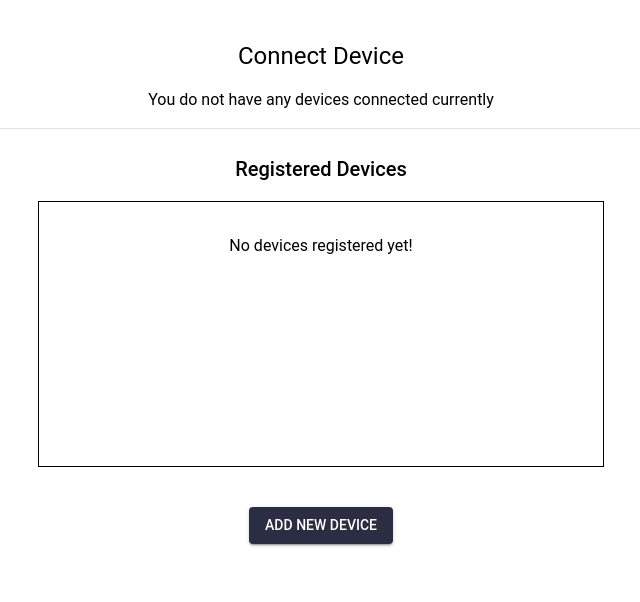
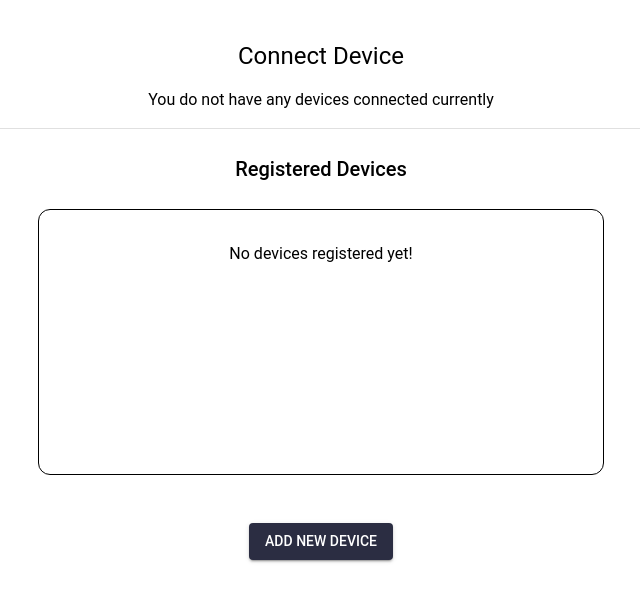
Before and after one commit to joshchyeonlee/EZFit, a React (Create React App) app: page / in a window 1280 px wide. Shown: the top 602 px of the page, without its empty margins (319-959 px from the left). Built offline with nearby package versions, Linux system fonts and the light colour scheme.

Commit message:
add margin and border radius

```diff
--- a/src/components/AccountConnectDevice.tsx
+++ b/src/components/AccountConnectDevice.tsx
@@ -147,7 +147,7 @@ function AccountConnectDevice(){
                 <Box padding={1} display="flex" justifyContent="center" flexDirection="column" alignItems="center">
                     <Typography textAlign="center" padding={2} variant="h6">Registered Devices</Typography>
                     <Box padding={4} minWidth={500} maxWidth={500} minHeight={200} maxHeight={200}
-                        sx={{ border: 1, borderColor: "ActiveBorder", overflow: "hidden", overflowY: "scroll" }}>
+                        sx={{ border: 1, borderRadius: 3, margin: 1, borderColor: "ActiveBorder", overflow: "hidden", overflowY: "scroll" }}>
                             {registeredDevices.length > 0 ? registeredDevices.map((device) =>
                             <Box display="flex" flexDirection="row" alignItems="center" justifyContent="space-between" padding={1}>
                                 <Typography>{device}</Typography>
```
